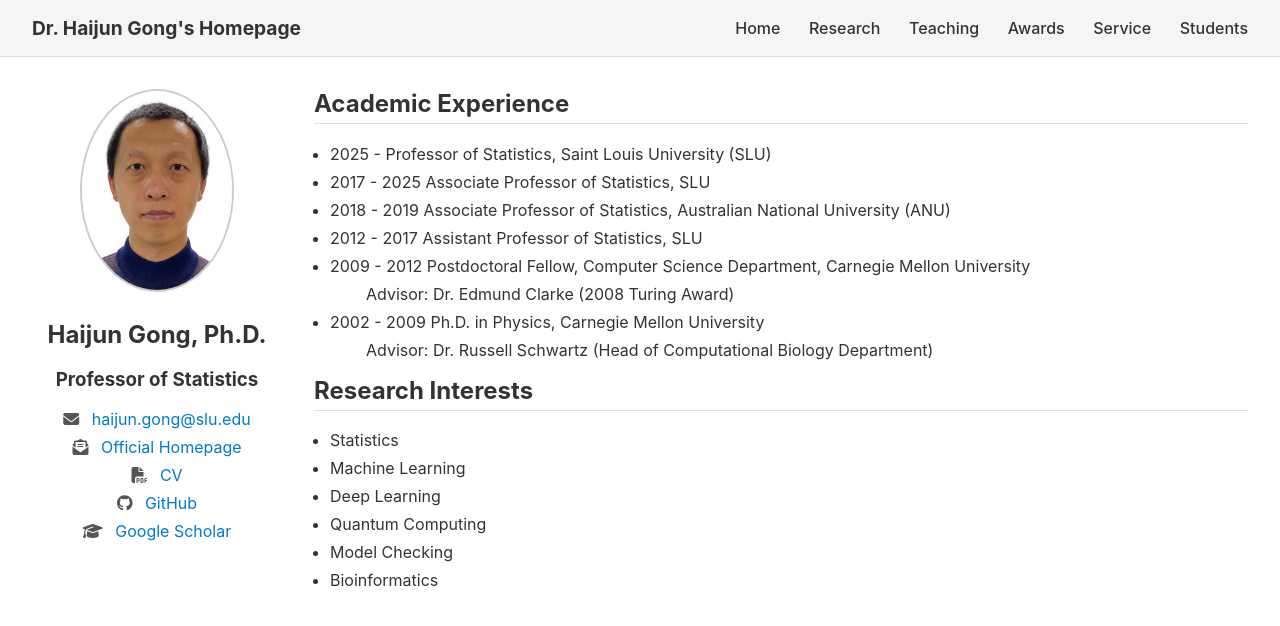
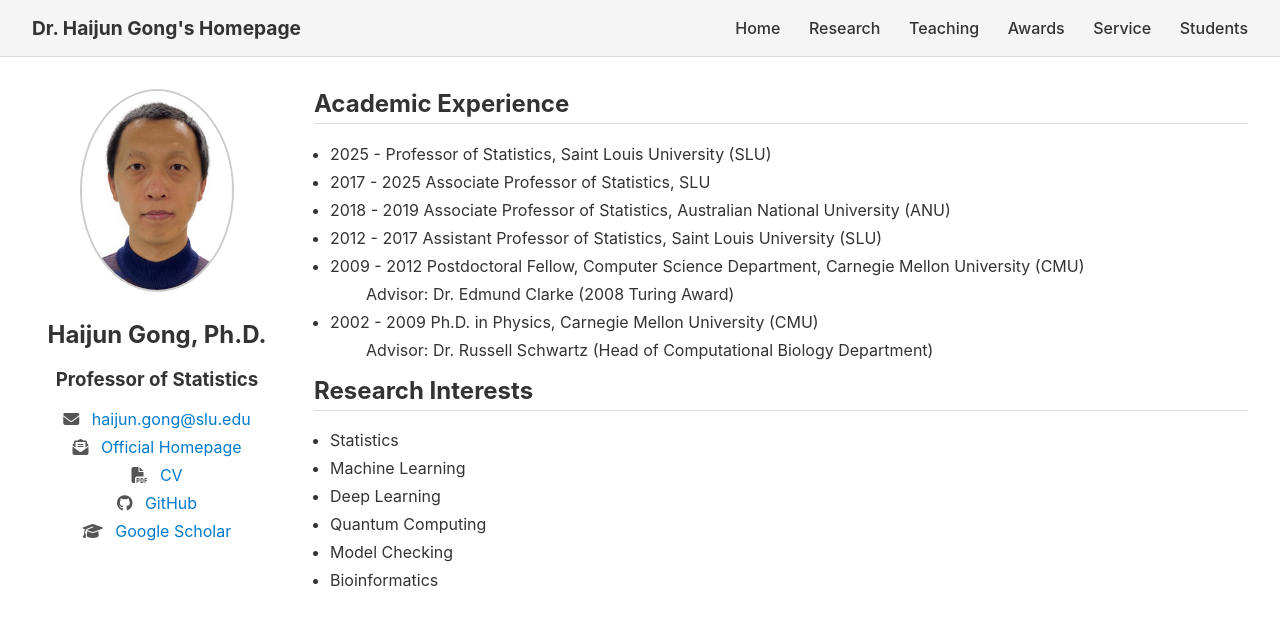
Before and after one commit to GongData/gongData.github.io, a Jekyll site: the page index.html, which Jekyll copies as it is, in a window 1280 px wide. Shown: the top 626 px of the page. Built offline with Jekyll 4.4.1, drawn with Linux system fonts in a browser that asks for light colours.

Commit message:
Update index.html

```diff
--- a/index.html
+++ b/index.html
@@ -128,13 +128,13 @@
 <li>2025 -  Professor of Statistics, Saint Louis University (SLU) </li>
 <li>2017 - 2025 Associate Professor of Statistics, SLU </li>
 <li>2018 - 2019 Associate Professor of Statistics, Australian National University (ANU) </li>
-<li>2012 - 2017 Assistant Professor of Statistics, SLU</li>
-<li>2009 - 2012 Postdoctoral Fellow, Computer Science Department, Carnegie Mellon University</li>
+<li>2012 - 2017 Assistant Professor of Statistics, Saint Louis University (SLU)</li>
+<li>2009 - 2012 Postdoctoral Fellow, Computer Science Department, Carnegie Mellon University (CMU)</li>
        <ul style="margin-top: 4px; margin-bottom: 4px;">
       <li style="list-style-type: none; margin-left: 20px;">Advisor: Dr. Edmund Clarke (2008 Turing Award)</li>
     </ul>
   </li>
-<li>2002 - 2009 Ph.D. in Physics, Carnegie Mellon University </li>
+<li>2002 - 2009 Ph.D. in Physics, Carnegie Mellon University (CMU) </li>
        <ul style="margin-top: 4px; margin-bottom: 4px;">
       <li style="list-style-type: none; margin-left: 20px;">Advisor: Dr. Russell Schwartz (Head of Computational Biology Department)</li>
     </ul>
```
